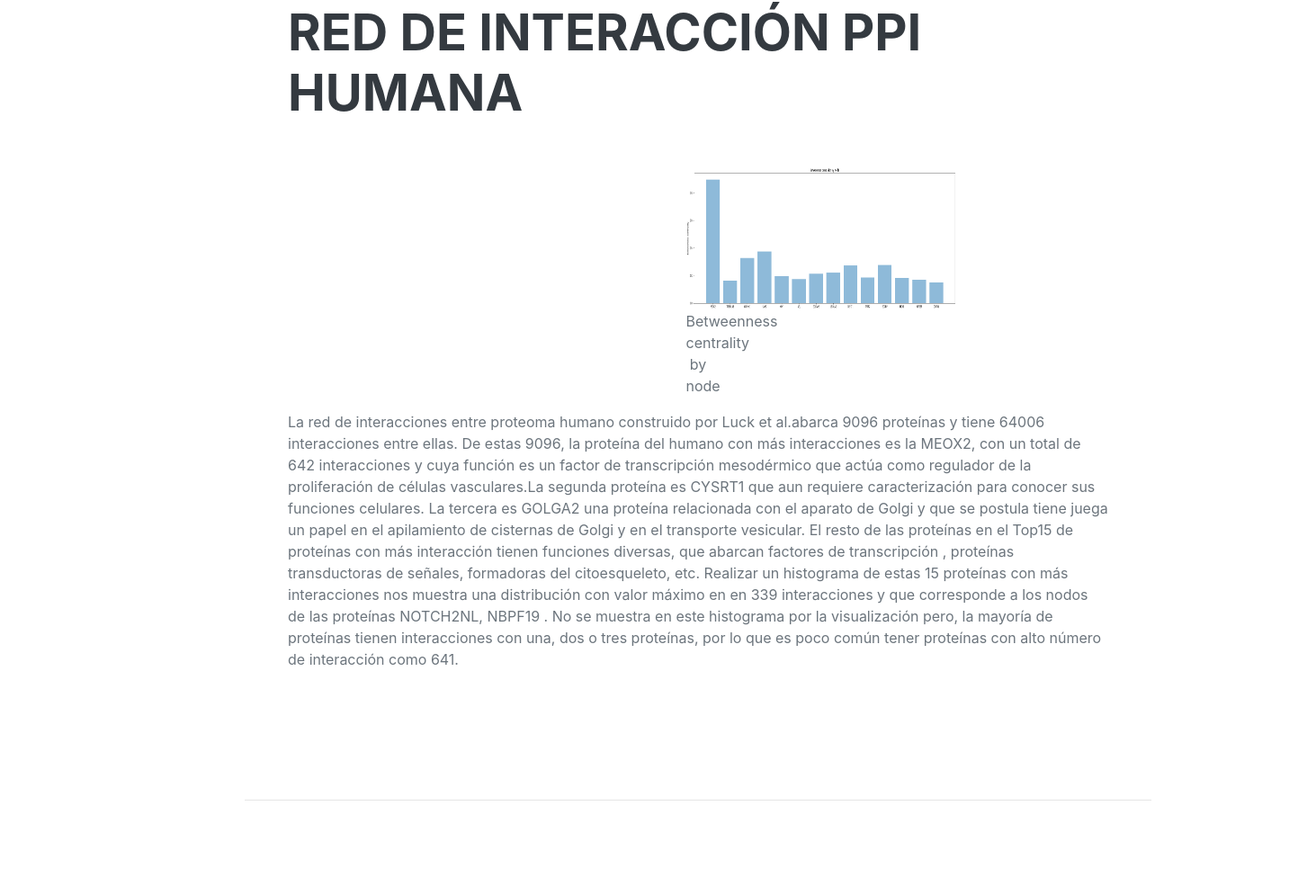
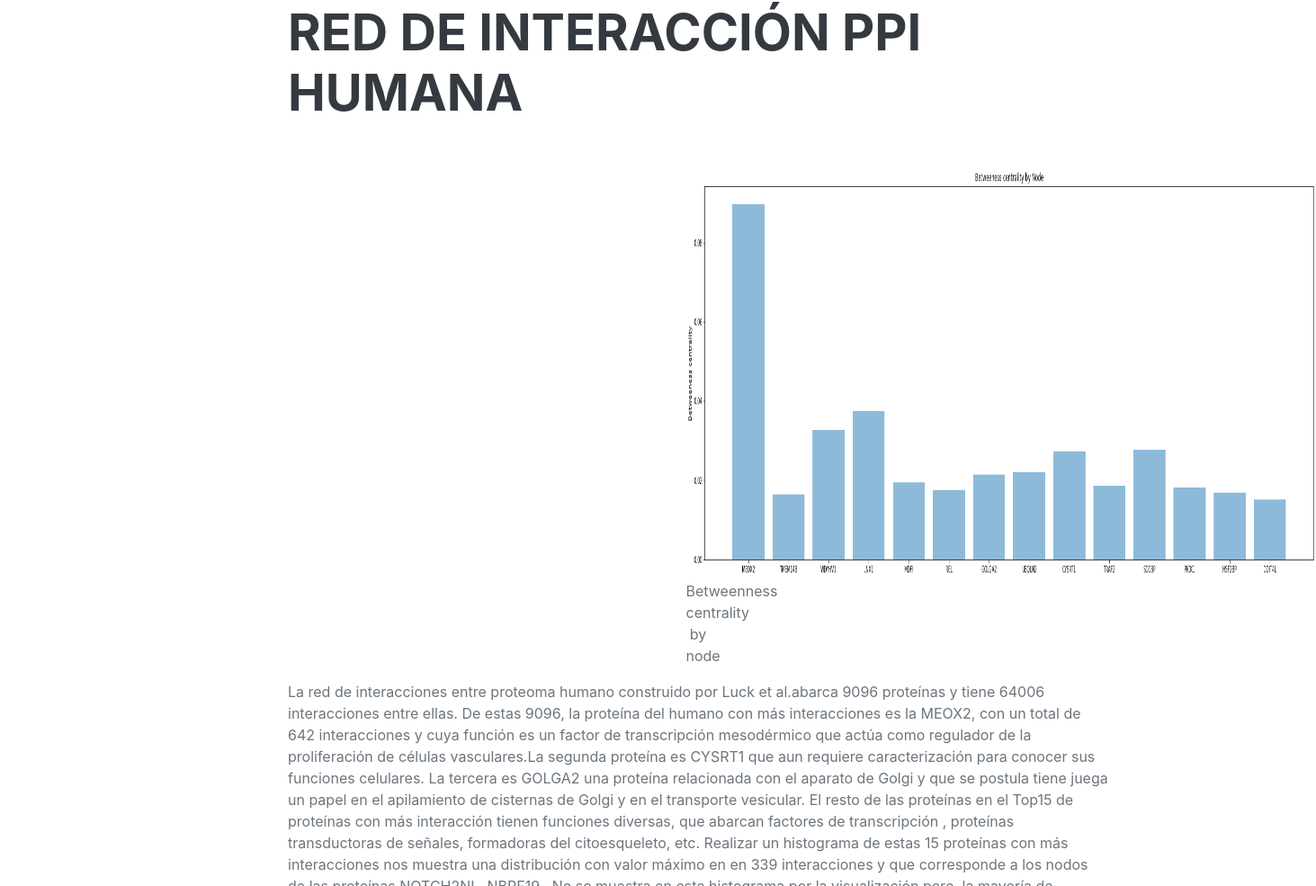
Before and after one commit to AlejandroRD98/NetworkBiology-C18, a plain HTML site: page index.html in a window 1280 px wide. Shown: the part 2981-3966 px from the top of the page at 90% size, 1463 px wide, since content can reach past the window. Drawn offline with nearby package versions, Linux system fonts and the light colour scheme; a web font is replaced by a local one.

Commit message:
Update index.html

```diff
--- a/index.html
+++ b/index.html
@@ -155,7 +155,7 @@ Este fenómeno ha sido objeto de estudio debido a la actual pandemia causada por
 
 
       <div class="col-sm-3 m-sm-auto">
-          <img alt="image" src="./Human_PPIN_and_Drug_Bank/output_18_0.png" width="300" height="160"/>
+          <div align="center"><img src="./Human_PPIN_and_Drug_Bank/output_18_0.png"width="700" height="460"/></div>
 
         <p>Betweenness centrality by node</p>
       </div>
```
